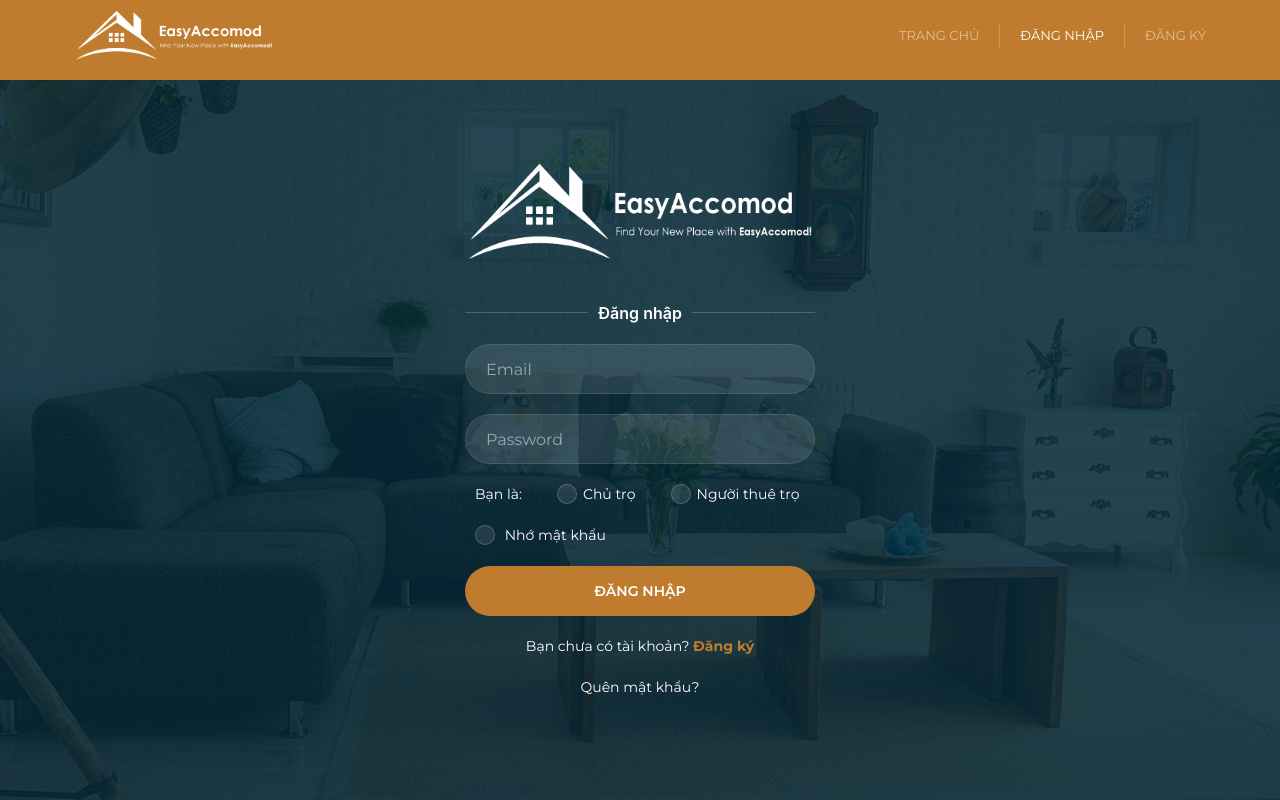
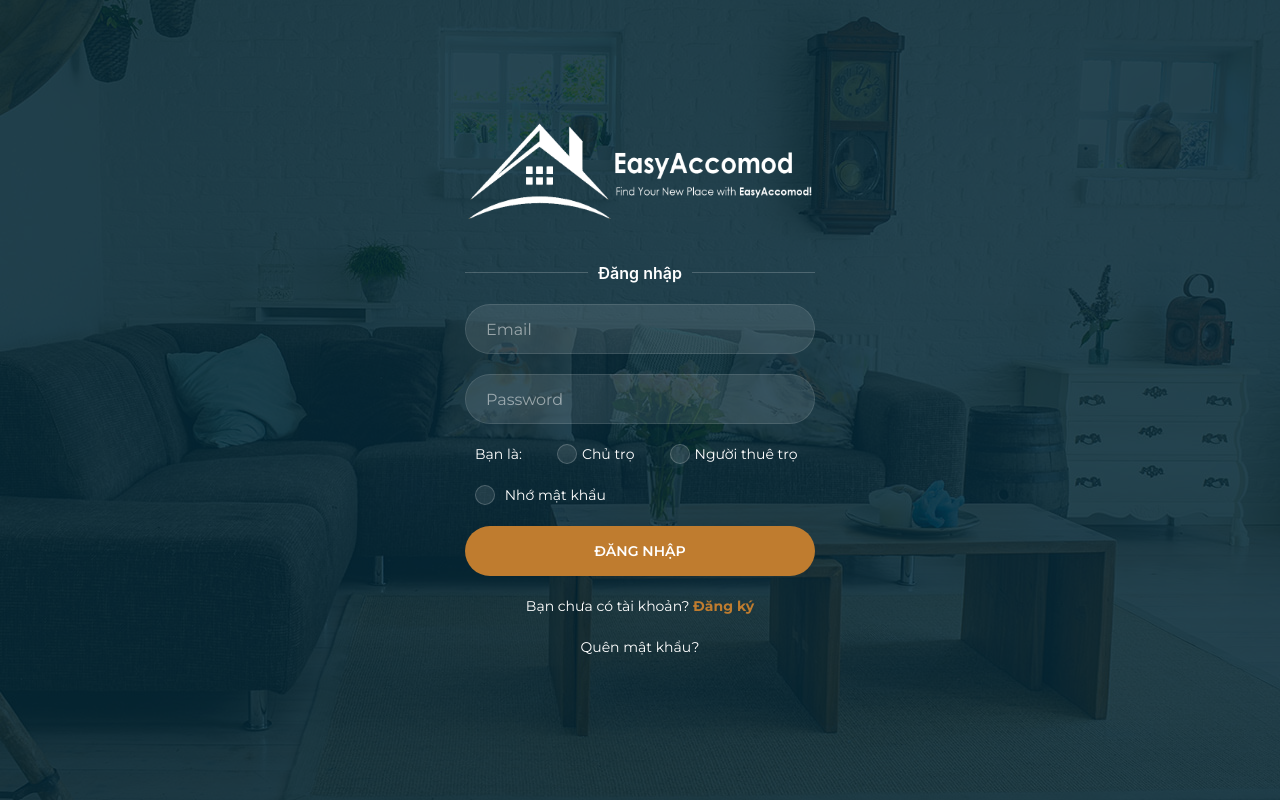
Before and after one commit to vuongthanh148/AccommodationFinder, a React (Create React App) app in the folder accommodationfinder/: page /login in a window 1280 px wide. Built offline with nearby package versions, Linux system fonts and the light colour scheme.

Commit message:
update homepage

```diff
--- a/accommodationfinder/src/App.js
+++ b/accommodationfinder/src/App.js
@@ -2,8 +2,9 @@
 import Home from "./components/Home";
 import Login from "./components/Login";
 import Post from "./components/Post";
+import Signup from "./components/Signup"
 // import './App.css';
-import { BrowserRouter as Router, Switch, Route, Link } from "react-router-dom";
+import { BrowserRouter as Router, Switch, Route, Link, Redirect } from "react-router-dom";
 import Navbar from "./components/Navbar";
 import Profile from './components/Profile';
 
@@ -11,19 +12,32 @@
 class App extends Component {
   constructor() {
     super();
+    this.state = {
+      navbar: true,
+    }
+    this.changeState = this.changeState.bind(this);
+  }
 
+  changeState = function(newState, event){
+    this.setState({
+      navbar: newState,
+    })
+    if(event){}
   }
 
   render() {
     return (
       // this.renderedScreen(this.state.screen)
       <Router>
-          <Navbar />
+          {this.state.navbar? <Navbar />: null}
           {/* A <Switch> looks through its children <Route>s and
             renders the first one that matches the current URL. */}
           <Switch>
             <Route path="/login">
-              <Login />
+              <Login changeState = {this.changeState} />
+            </Route>
+            <Route path="/signup">
+              <Signup changeState = {this.changeState} />
             </Route>
             <Route path="/post">
               <Post />
@@ -31,8 +45,11 @@
             <Route path="/profile">
               <Profile />
             </Route>
+            <Route path="/home">
+              <Home changeState = {this.changeState} />
+            </Route>
             <Route path="/">
-              <Home />
+               <Redirect to="/home"/>
             </Route>
           </Switch>
       </Router>
--- a/accommodationfinder/src/components/Home.js
+++ b/accommodationfinder/src/components/Home.js
@@ -10,7 +10,7 @@
   }
 
   componentDidMount(){
-    console.log('did it mount?');
+    this.props.changeState(true)
     //Request all needed data
   }
   render() {
--- a/accommodationfinder/src/components/Login.js
+++ b/accommodationfinder/src/components/Login.js
@@ -1,10 +1,19 @@
 import react, { Component } from 'react';
+import { BrowserRouter as Router, Switch, Route, Link, NavLink } from "react-router-dom";
 import reactDOM from 'react-dom';
 import "../css/login.css";
 import "../css/unikit.css"
 import logo_trang from '../image/logo_ngang_trang.png';
 
+
 class Login extends Component {
+    constructor(props){
+        super(props)
+    }
+
+    componentDidMount(){
+        this.props.changeState(false);
+    }
 
     render(){
         return(
@@ -13,30 +22,27 @@
                     <div className="uk-overlay ev-overlay-secondary uk-position-cover"></div>
 
                     <div className="ev-auth-2 uk-position-z-index">
-
-                        <a href="http://">
-                            <img className="ev-logo" src={logo_trang}/>
-                        </a>
+                        <NavLink  activeStyle={{color:'#fff'}} to="/home"><img className="ev-logo" src={logo_trang}/></NavLink>
 
                         <h5 className="uk-heading-line"><span>Đăng nhập</span></h5>
 
                         <form>
                             <div className="uk-margin">
                                 <div className="uk-width-1-1 uk-inline">
-                                    <input className="uk-input uk-border-pill" placeholder="Email" type="text"/>
+                                    <input className="uk-input uk-border-pill" placeholder="Email" type="text" required/>
                                 </div>
                             </div>
                             <div className="uk-margin">
                                 <div className="uk-width-1-1 uk-inline">
-                                    <input className="uk-input uk-border-pill" placeholder="Password" type="text"/>
+                                    <input className="uk-input uk-border-pill" placeholder="Password" type="text" required/>
                                 </div>
                             </div>
 
                             <div className="uk-margin uk-text-left padding-h uk-text-small  uk-preserve-color">
                                 <label>
                                     Bạn là:
-                                    <input className="uk-checkbox owner padding-left" type="checkbox" />Chủ trọ
-                                    <input className="uk-checkbox nonowner padding-left" type="checkbox" />Người thuê trọ
+                                    <input className="uk-radio margin" type="radio" name="typeUser" required />Chủ trọ
+                                    <input className="uk-radio margin" type="radio" name="typeUser" required />Người thuê trọ
                                 </label>
                             </div>
 
--- a/accommodationfinder/src/components/Navbar.js
+++ b/accommodationfinder/src/components/Navbar.js
@@ -8,26 +8,31 @@
 import "../css/unikit.css"
 
 class Navbar extends Component {
+  constructor(props){
+    super(props);
+  }
   render() {
     return (
-      <Bar />
+      <Bar changeState = {this.props.changeState}/>
     );
   }
 }
 
 export default Navbar;
 
-function Bar() {
-  return(
-    <div className="ev-header-1 uk-visible@m">
+class Bar extends Component {
+  render(){
+    return(
+      <div className="ev-header-1 uk-visible@m">
       {/* TOP NAVBAR */}
       <div className="ev-topnav uk-section-primary uk-padding-small">
         <div className="ev-container">
           <nav className="uk-navbar-container uk-navbar-transparent uk-navbar">
             <div className="uk-navbar-left">
-              <a className="uk-logo" href="index.html">
+              <NavLink className="uk-logo" activeStyle={{color:'#fff'}} to="/home"><img className="ev-logo" src={logo}/></NavLink>
+              {/* <a className="uk-logo" href="index.html">
                 <img src={logo} />
-              </a>
+              </a> */}
             </div>
 
             <div className="uk-navbar-right">
@@ -36,9 +41,11 @@
                   <NavLink  activeStyle={{color:'#fff'}} to="/home">Trang chủ</NavLink>
                 </li>
                 <li>
-                  <NavLink  activeStyle={{color:'#fff'}} to="/login">Đăng nhập</NavLink>
+                  <NavLink  activeStyle={{color:'#fff'}} to="/login" onClick = {this.props.changeState}>Đăng nhập</NavLink>
                 </li>
-                <li><a href="#">Đăng ký</a></li>
+                <li>
+                <NavLink  activeStyle={{color:'#fff'}} to="/signup" onClick = {this.props.changeState}>Đăng ký</NavLink>
+                </li>
               </ul>
             </div>
           </nav>
@@ -46,6 +53,8 @@
       </div>
     </div>
   )
+  }
+
 }
 
 {/* <nav>
--- /dev/null
+++ b/accommodationfinder/src/components/Signup.js
@@ -0,0 +1,44 @@
+// Bắt buộc có trên 8 ký tự
+// Người dùng: Ten, email, pass
+// Chủ trọ: Ten, cmnd (9-12 số), dia chỉ, sdt(10 số), email, pass
+
+import react, { Component } from 'react';
+import { BrowserRouter as Router, Switch, Route, Link, NavLink } from "react-router-dom";
+import reactDOM from 'react-dom';
+import "../css/unikit.css";
+import "../css/Signup.css";
+import logo from '../image/logo_ngang_trang.png';
+
+class Signup extends Component {
+    constructor(props){
+        super(props)
+    }
+
+    componentDidMount(){
+        this.props.changeState(false);
+    }
+
+    render() {
+        return (
+            <div class="uk-background-cover uk-background-center-center uk-height-1-1 ev-section-padding-v-s uk-panel uk-flex uk-flex-wrap uk-flex-middle uk-flex-center uk-light">
+                <div class="uk-overlay ev-overlay-secondary uk-position-cover"></div>
+                <div class="ev-auth-2 uk-position-z-index signup-width">
+                    <NavLink  activeStyle={{color:'#fff'}} to="/home"><img className="ev-logo" src={logo}/></NavLink>
+                    <h5 class="uk-heading-line"><span>Sign Up</span></h5>
+                    <div className="option-signup uk-flex uk-flex-center uk-flex-middle">
+                        <div className="signup-owner">
+                            <h1>Chủ trọ</h1>
+                            <h3>Bạn có thể đăng bài viết, chat với admin, nhận được những dữ liệu thống kê về nhu cầu thuê trọ để có những chiến lược marketing hiệu quả</h3>
+                        </div>
+                        <div className="signup-nonowner">
+                            <h1>Người thuê trọ</h1>
+                            <h3>Bạn có thể tìm kiếm những trọ phù hợp nhất với nhu cầu của mình...........</h3>
+                        </div>
+                    </div>
+                </div>
+            </div>
+        );
+    }
+}
+
+export default Signup;
--- a/accommodationfinder/src/css/Homepage.css
+++ b/accommodationfinder/src/css/Homepage.css
@@ -18,6 +18,7 @@
 	--secondary-alpha-Dot50: rgba(3, 39, 55, 0.50);
     --secondary-alpha-Dot85: rgba(3, 39, 55, 0.85);
     margin: 0;
+    /* overflow: hidden; */
 }
 
 /* ----------------------------------------------------------- */
--- /dev/null
+++ b/accommodationfinder/src/css/Signup.css
@@ -0,0 +1,53 @@
+@import "https://fonts.googleapis.com/css?family=Montserrat:300,400,500,600,700,900";
+
+body{
+	--primary-color: #bf7c2f;
+	--secondary-color: #032737;
+	--primary-alpha-Dot75: rgba(191, 124, 47, 0.75);
+	--primary-alpha-Dot50: rgba(191, 124, 47, 0.50);
+	--primary-alpha-Dot10: rgba(191, 124, 47, 0.10);
+	--secondary-alpha-Dot50: rgba(3, 39, 55, 0.50);
+	--secondary-alpha-Dot85: rgba(3, 39, 55, 0.85);
+}
+
+/* ----------------------------------------------------------- */
+/* COMMON STYLES */
+/* ----------------------------------------------------------- */
+#root {
+	margin: 0px;
+	padding: 0px;
+	width: 100%;
+}
+
+body{
+	font-family: Montserrat,sans-serif !important;
+}
+
+.uk-background-cover {
+	background-image: url("../image/bg-img-1.jpg");
+	background-size: cover !important;
+	background-repeat: no-repeat;
+	height: 100%;
+}
+
+.ev-section-padding-v-s{
+	padding-top: 30px;
+	padding-bottom: 30px;
+}
+.uk-light{
+	color: #ffffff !important;
+}
+
+.ev-overlay-secondary{
+	background: var(--secondary-alpha-Dot85) !important;
+}
+
+/* /////////////////////////////////////// */
+
+.signup-width {
+    max-width: 70vw !important;
+}
+.ev-auth-2 .option-signup {
+    width: 100%;
+    max-width: 80vw !important;
+}
--- a/accommodationfinder/src/css/login.css
+++ b/accommodationfinder/src/css/login.css
@@ -24,7 +24,7 @@
 }
 
 .uk-height-1-1 {
-	height: 90vh !important;
+	height: 100vh !important;
 }
 
 .uk-background-cover {
@@ -166,6 +166,12 @@
     display: block!important;
 }
 
-.padding-left {
+.margin {
 	margin-left: 35px !important;
+	margin-right: 5px !important;
 }
+
+.ev-auth-2 .uk-radio {
+	width: 20px !important;
+	height: 20px !important;
+}
```
